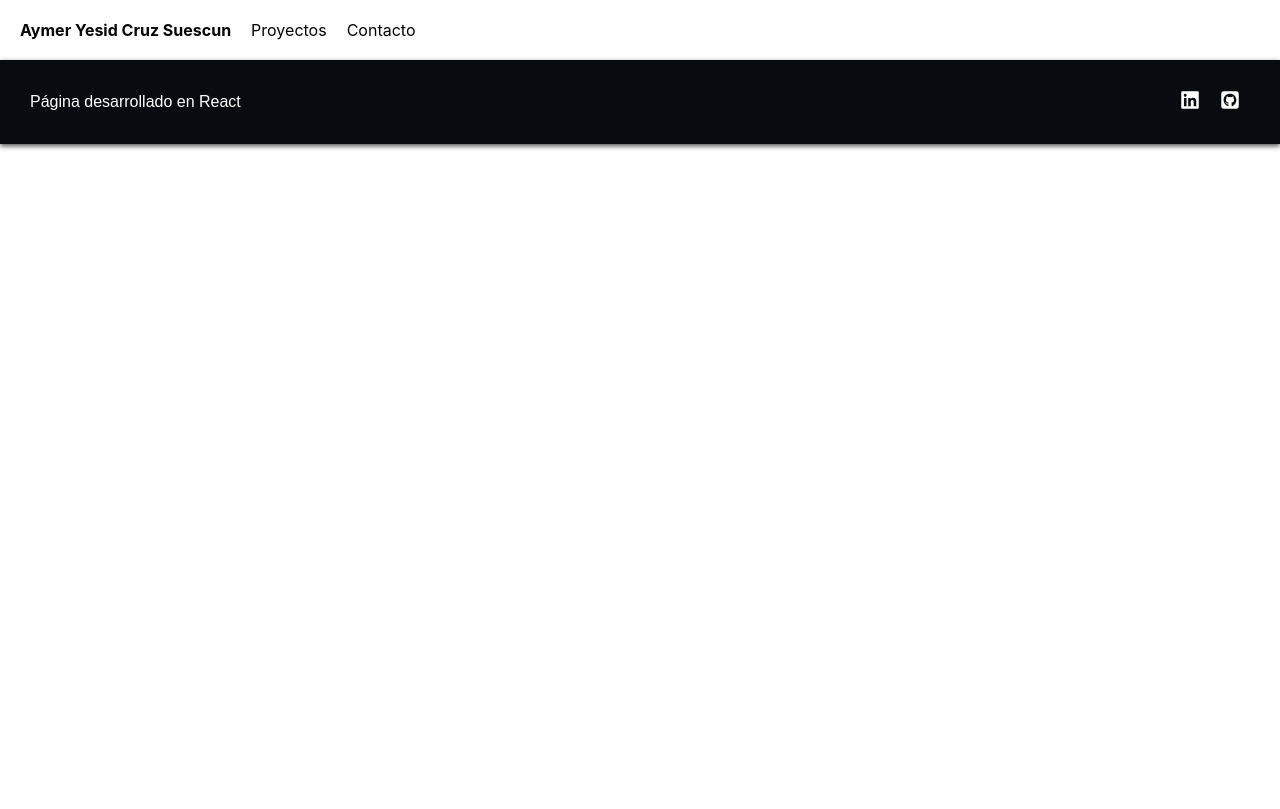
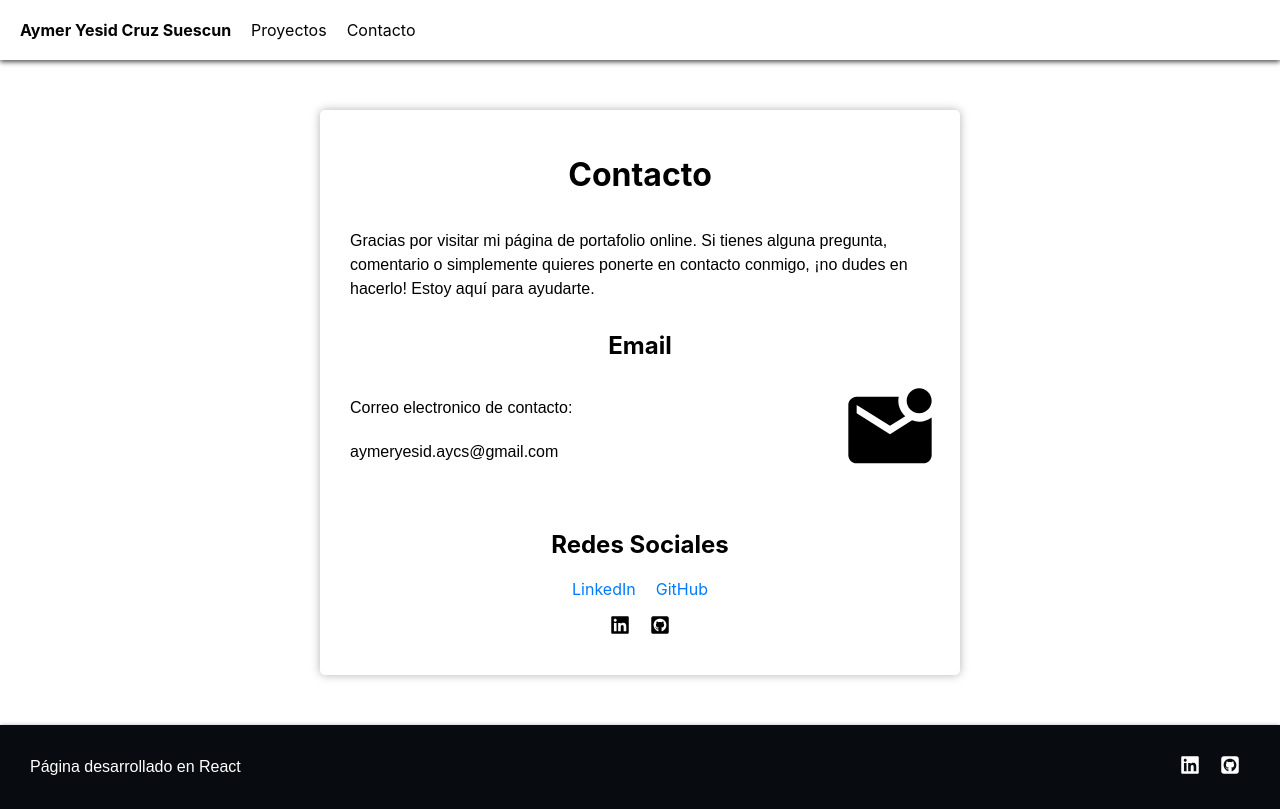
Before and after one commit to AymerSu/portfolio, a React (Create React App) app: page /contacto in a window 1280 px wide. Built offline with nearby package versions, Linux system fonts and the light colour scheme.

Commit message:
Add contact page and fix text in the page project

```diff
--- a/src/pages/Contact.js
+++ b/src/pages/Contact.js
@@ -1,8 +1,39 @@
 import React from 'react';
+import './../styles/Contact.css';
+import { MdMarkEmailUnread } from "react-icons/md";
+import { FaLinkedin } from "react-icons/fa6";
+import { FaGithubSquare } from "react-icons/fa";
 
 function Contact(params) {
     return (
         <React.Fragment>
+
+        <div class="container">
+            <h1>Contacto</h1>
+
+            <p>Gracias por visitar mi página de portafolio online. Si tienes alguna pregunta, comentario o simplemente quieres ponerte en contacto conmigo, ¡no dudes en hacerlo! Estoy aquí para ayudarte.</p>
+
+            <h2>Email</h2>
+            <div class="secc-email">
+                <div>
+                    <p>Correo electronico de contacto:</p>
+                    <p>aymeryesid.aycs@gmail.com</p>
+                </div>
+                <MdMarkEmailUnread size={100}/>
+            </div>
+
+            <div class="social-links">
+                <h2>Redes Sociales</h2>
+                <ul>
+                    <li><a href="https://www.linkedin.com/in/aymer-yesid-cruz-suescun-4502342bb/" target="_blank">LinkedIn</a></li>
+                    <li><a href="https://github.com/AymerSu" target="_blank">GitHub</a></li>
+                </ul>
+                <ul>
+                    <li><FaLinkedin size={20}/></li>
+                    <li><FaGithubSquare size={20}/></li>
+                </ul>
+            </div>
+    </div>
 
         </React.Fragment>
     );
--- a/src/pages/Project.js
+++ b/src/pages/Project.js
@@ -3,7 +3,7 @@ import { Title } from './../components/Titles';
 import { Tarjetpr } from '../components/Tarjetpr';
 
 const titlePri = "Proyectos personales realizados";
-const textDes = "En este proyecto encontrara los proyectos personales realizados y con su respectivo repositorio:";
+const textDes = "En esta sección encontrara los proyectos personales realizados y con su respectivo repositorio:";
 
 function Project() {
     return (
--- /dev/null
+++ b/src/styles/Contact.css
@@ -0,0 +1,60 @@
+.container {
+    max-width: 600px;
+    margin: 50px auto;
+    padding: 20px;
+    background-color: #fff;
+    border-radius: 5px;
+    box-shadow: 0 0 10px rgba(0, 0, 0, 0.3);
+}
+
+h1, h2 {
+    text-align: center;
+}
+
+.form-group {
+    margin-bottom: 20px;
+}
+
+label {
+    font-weight: bold;
+}
+
+input[type="text"],
+input[type="email"],
+textarea {
+    width: 100%;
+    padding: 10px;
+    border: 1px solid #ccc;
+    border-radius: 3px;
+    box-sizing: border-box;
+}
+.social-links {
+    margin-top: 50px;
+}
+
+.social-links ul {
+    list-style: none;
+    padding: 0;
+    text-align: center;
+}
+
+.social-links ul li {
+    display: inline-block;
+    margin: 0 10px;
+}
+
+.social-links ul li a {
+    color: #007bff;
+    text-decoration: none;
+}
+
+.social-links ul li a:hover {
+    text-decoration: underline;
+}
+
+.secc-email {
+    display: flex;
+    justify-content: space-between;
+    align-items: center;
+    width: 100%;
+}
```
